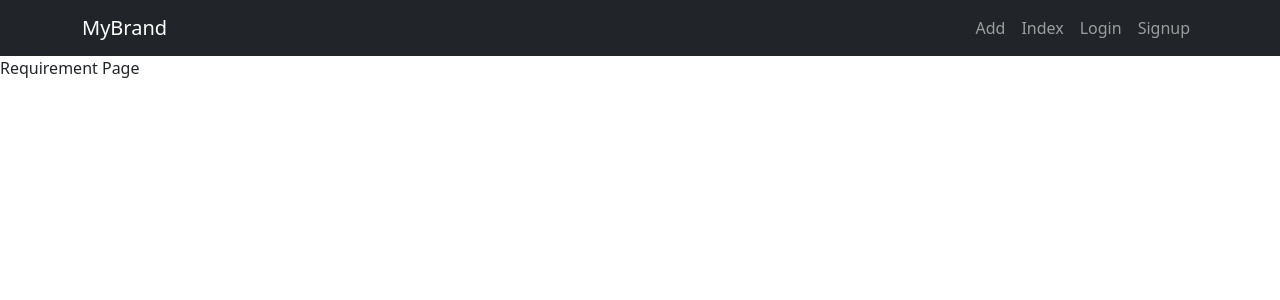
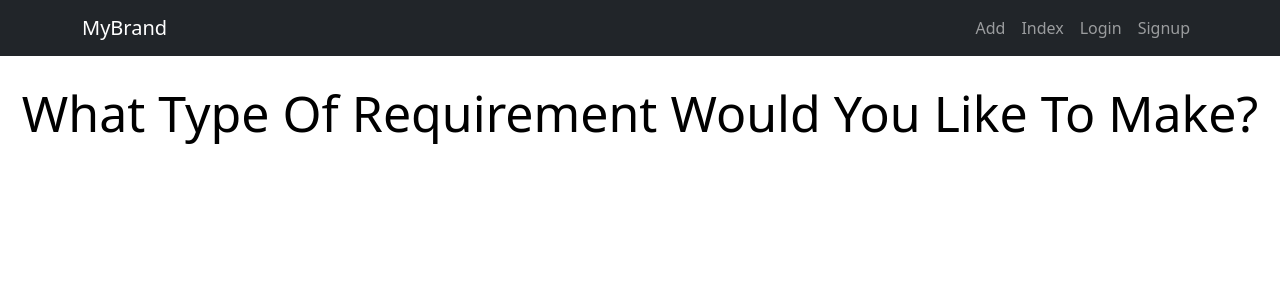
Before and after one commit to jothplayz/my-app, a React (Create React App) app: page /add in a window 1280 px wide. Shown: the top 300 px of the page. Built offline with nearby package versions, Linux system fonts and the light colour scheme.

Commit message:
Style to requriement page

```diff
--- a/src/App.css
+++ b/src/App.css
@@ -28,6 +28,12 @@
 .App-link {
   color: #61dafb;
 }
+.title {
+  color: black;
+  text-align: center;
+  font-size: 50px;
+  padding: 20px;
+}
 
 @keyframes App-logo-spin {
   from {
--- a/src/pages/addrequirement.js
+++ b/src/pages/addrequirement.js
@@ -3,7 +3,8 @@ import 'bootstrap/dist/css/bootstrap.min.css';
 
 function BasicExample() {
   return (
-    <p>Requirement Page</p>
+    <p class = "title">What Type Of Requirement Would You Like To Make?</p>
+
   );
 }
 
```
